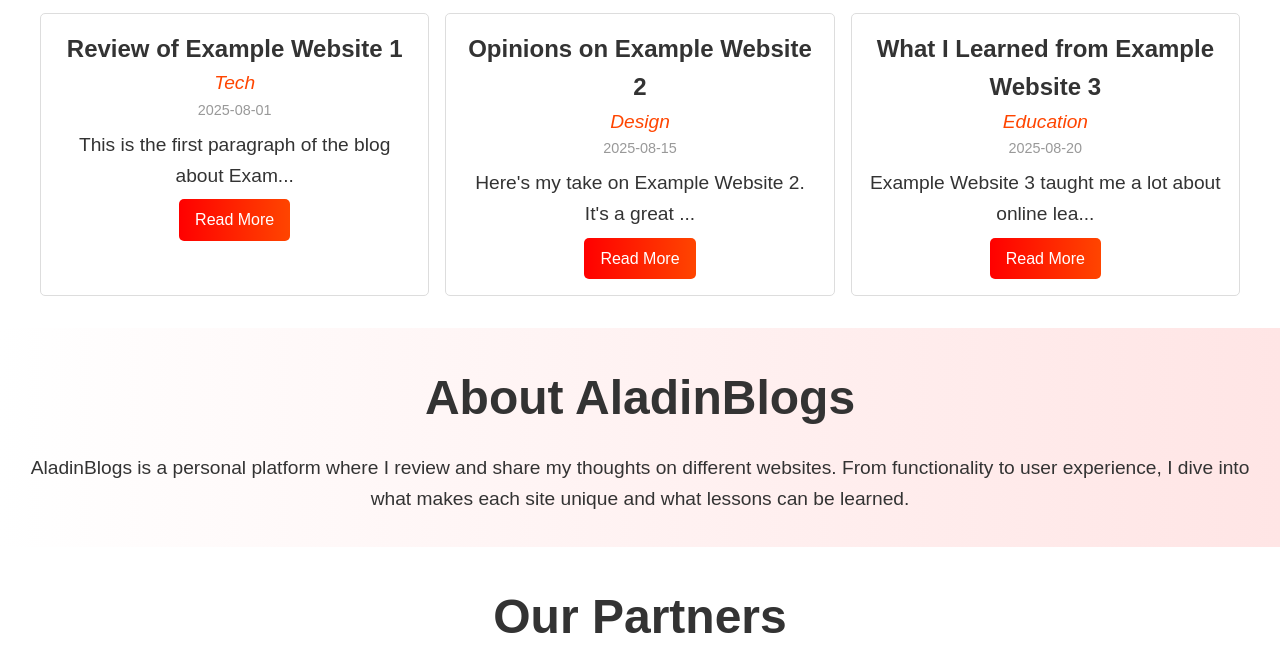
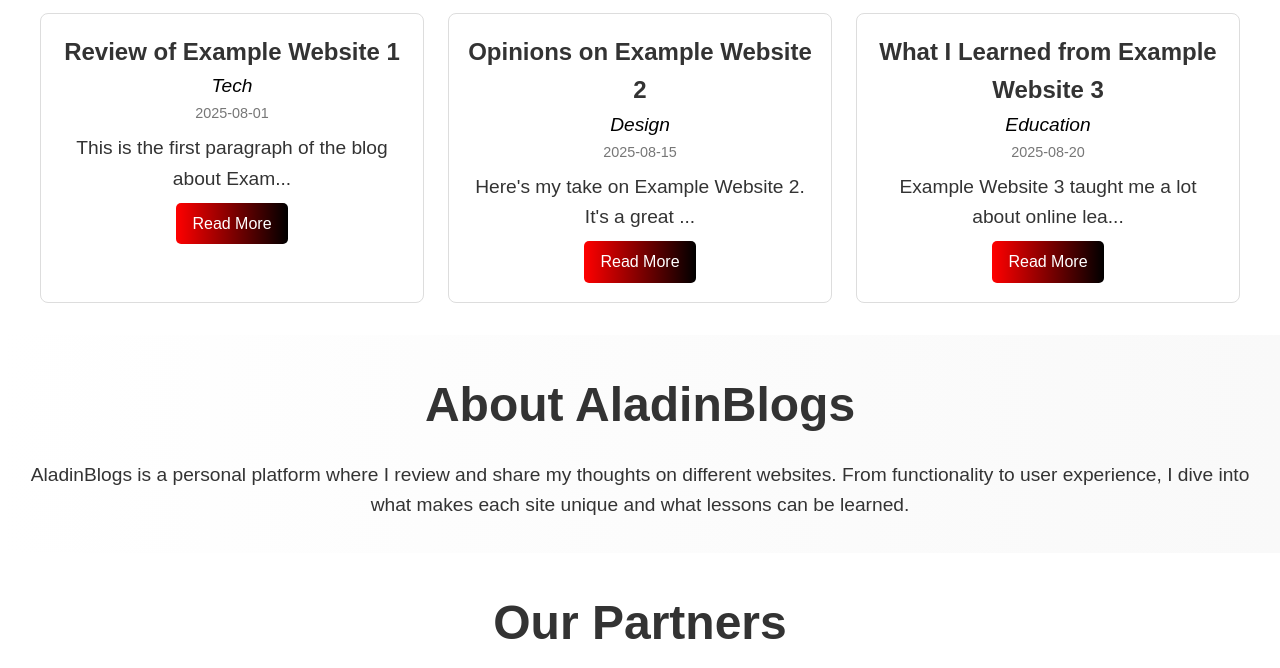
Before and after one commit to AladinWeb/AladinBlogs, a plain HTML site: page index.html in a window 1280 px wide. Shown: the part 647-1315 px from the top of the page. Drawn offline with Linux system fonts and the light colour scheme.

Commit message:
styles.css Updated

```diff
--- a/assets/styles.css
+++ b/assets/styles.css
@@ -13,6 +13,13 @@ body {
     background-color: #fff;
 }
 
+/* Layout container with 1200px width */
+.container {
+    max-width: 1200px;
+    margin: 0 auto;
+    padding: 0 1rem;
+}
+
 h1, h2 {
     font-size: clamp(1.5rem, 4vw, 3rem);
     margin-bottom: 1rem;
@@ -22,10 +29,11 @@ p {
     font-size: clamp(1rem, 2vw, 1.2rem);
 }
 
+/* Buttons */
 .btn {
     display: inline-block;
     padding: 0.5rem 1rem;
-    background: linear-gradient(to right, #ff0000, #ff4500);
+    background: linear-gradient(to right, #ff0000, #000000);
     color: #fff;
     text-decoration: none;
     border-radius: 5px;
@@ -33,7 +41,7 @@ p {
 }
 
 .btn:hover {
-    background: linear-gradient(to right, #ff4500, #ff0000);
+    background: linear-gradient(to right, #000000, #ff0000);
     transform: scale(1.05);
 }
 
@@ -60,7 +68,7 @@ p {
 .blog-grid {
     display: grid;
     grid-template-columns: repeat(auto-fit, minmax(250px, 1fr));
-    gap: 1rem;
+    gap: 1.5rem;
     max-width: 1200px;
     margin: 0 auto;
 }
@@ -68,14 +76,14 @@ p {
 .blog-card {
     background: #fff;
     border: 1px solid #ddd;
-    border-radius: 5px;
-    padding: 1rem;
+    border-radius: 8px;
+    padding: 1.2rem;
     transition: box-shadow 0.3s ease, transform 0.3s ease;
     animation: slideUp 0.5s ease-in-out;
 }
 
 .blog-card:hover {
-    box-shadow: 0 4px 8px rgba(0,0,0,0.1);
+    box-shadow: 0 6px 12px rgba(0,0,0,0.15);
     transform: translateY(-5px);
 }
 
@@ -85,11 +93,11 @@ p {
 
 .blog-card .category {
     font-style: italic;
-    color: #ff4500;
+    color: #000; /* darker instead of orange */
 }
 
 .blog-card .date {
-    color: #999;
+    color: #777;
     font-size: 0.9rem;
 }
 
@@ -100,7 +108,7 @@ p {
 /* About */
 .about {
     padding: 2rem 1rem;
-    background: linear-gradient(to right, #fff, #ffe5e5);
+    background: linear-gradient(to right, #fff, #f9f9f9);
     text-align: center;
 }
 
@@ -130,7 +138,7 @@ p {
 .contact {
     padding: 2rem 1rem;
     text-align: center;
-    background: linear-gradient(to right, #ffe5e5, #fff);
+    background: linear-gradient(to right, #f9f9f9, #fff);
 }
 
 .contact-details {
@@ -146,7 +154,7 @@ p {
 .newsletter {
     padding: 2rem 1rem;
     text-align: center;
-    background: linear-gradient(to bottom, #ff4500, #ff0000);
+    background: linear-gradient(to bottom, #000000, #ff0000);
     color: #fff;
 }
 
```
